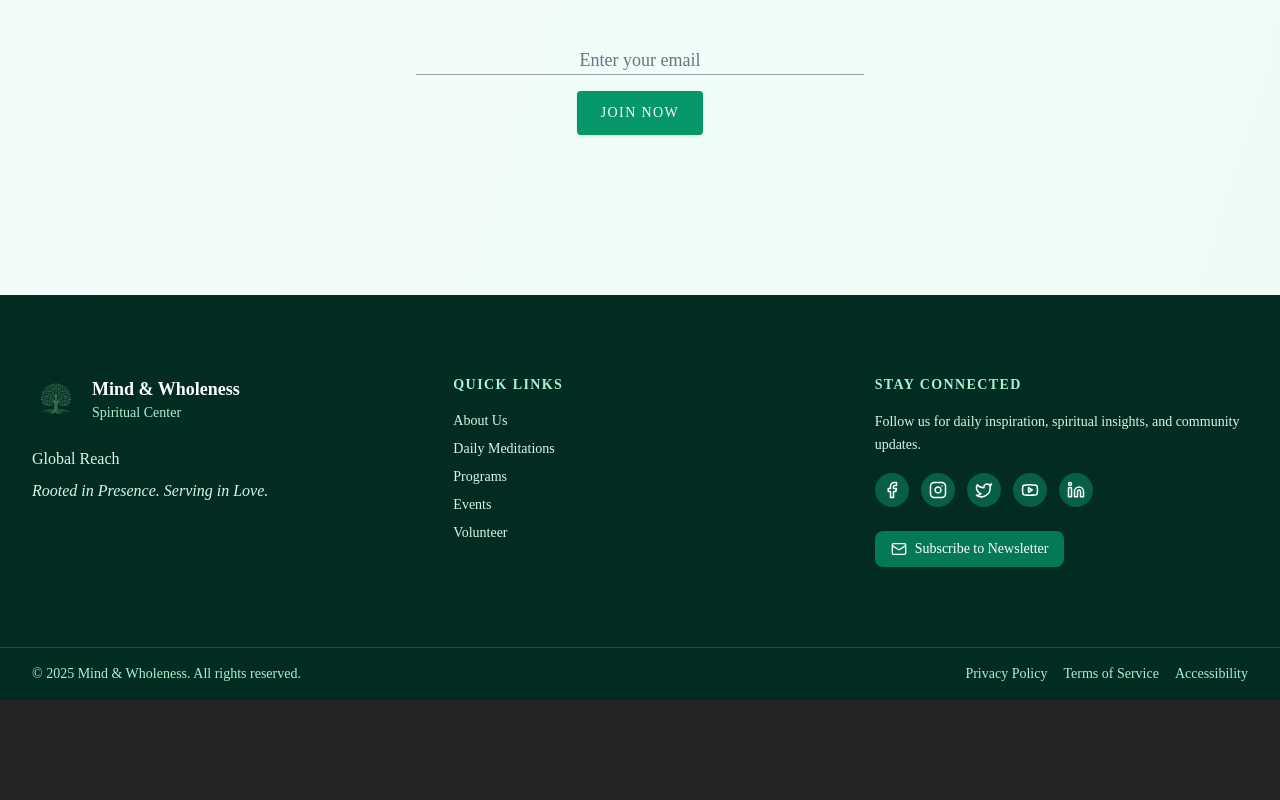
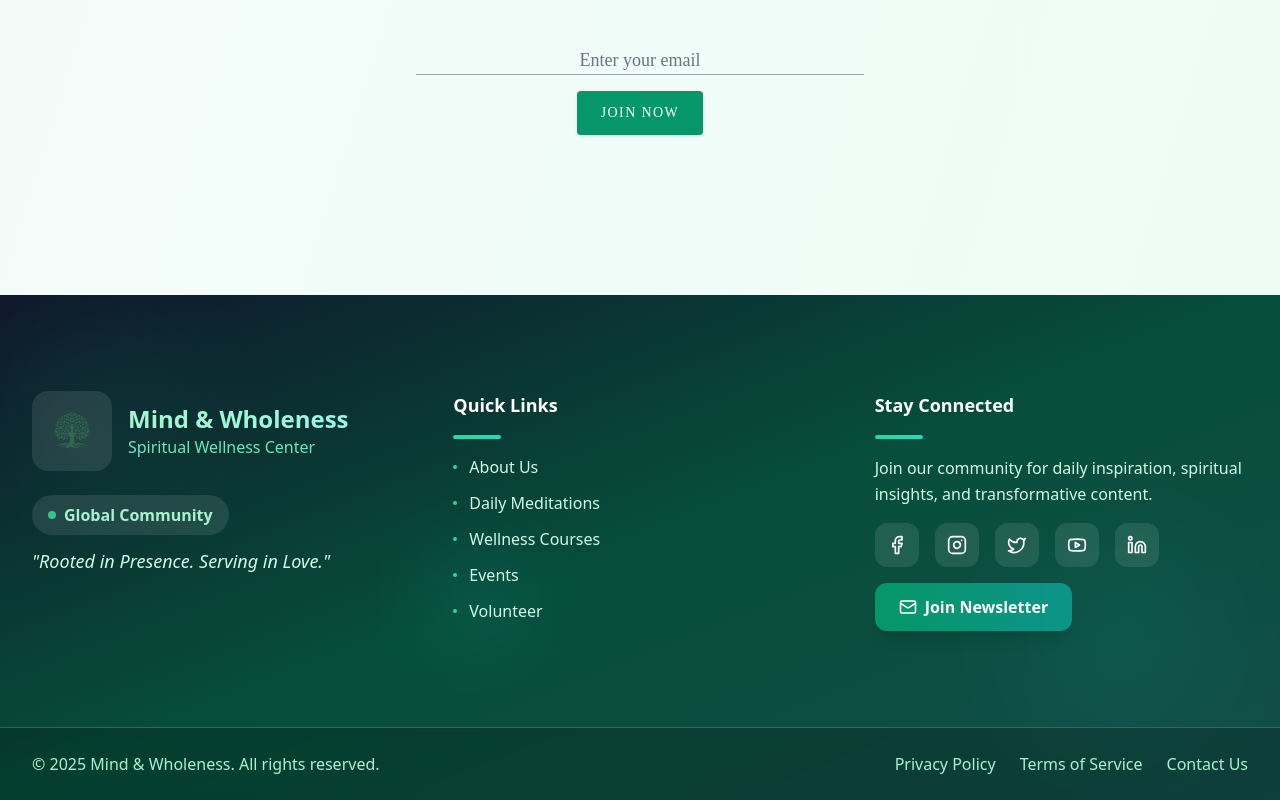
Before and after one commit to eldoJr/mind-and-wholeness, a React (Vite) app: page / in a window 1280 px wide. Shown: the part 3401-4201 px from the top of the page. Before the commit the page ends 4101 px from the top, so only its background shows below. Built offline with nearby package versions, Linux system fonts and the light colour scheme.

Commit message:
updates-8

```diff
--- a/src/components/layout/footer.tsx
+++ b/src/components/layout/footer.tsx
@@ -12,77 +12,97 @@ import logo from "/src/assets/images/logo.svg";
 
 export default function Footer() {
   return (
-    <footer className="bg-emerald-950 text-white font-serif">
-      <div className="max-w-7xl mx-auto px-4 sm:px-6 lg:px-8 py-12 sm:py-16 lg:py-20">
+    <footer className="bg-gradient-to-br from-slate-900 via-emerald-900 to-teal-900 text-white relative overflow-hidden">
+      {/* Background Pattern */}
+      <div className="absolute inset-0 opacity-10">
+        <div className="absolute top-10 left-10 w-32 h-32 bg-emerald-400 rounded-full blur-3xl" />
+        <div className="absolute bottom-20 right-20 w-40 h-40 bg-teal-400 rounded-full blur-3xl" />
+        <div className="absolute top-1/2 left-1/3 w-24 h-24 bg-cyan-400 rounded-full blur-2xl" />
+      </div>
+
+      <div className="relative z-10 max-w-7xl mx-auto px-4 sm:px-6 lg:px-8 py-16 sm:py-20 lg:py-24">
         <div className="grid grid-cols-1 sm:grid-cols-2 lg:grid-cols-3 gap-8 lg:gap-12">
 
           {/* Brand Column */}
           <div className="space-y-4 sm:space-y-6 col-span-1 sm:col-span-2 lg:col-span-1 text-center sm:text-left">
-            <div className="flex flex-col sm:flex-row items-center sm:items-center space-y-2 sm:space-y-0 sm:space-x-3">
-              <img
-                src={logo}
-                alt="Mind & Wholeness logo"
-                className="h-10 sm:h-12 w-auto"
-              />
+            <div className="flex flex-col sm:flex-row items-center sm:items-center space-y-3 sm:space-y-0 sm:space-x-4">
+              <div className="p-3 bg-white/10 backdrop-blur-sm rounded-2xl">
+                <img
+                  src={logo}
+                  alt="Mind & Wholeness logo"
+                  className="h-12 sm:h-14 w-auto"
+                />
+              </div>
               <div>
-                <h3 className="font-bold text-base sm:text-lg">
+                <h3 className="font-bold text-xl sm:text-2xl bg-gradient-to-r from-emerald-200 to-teal-200 bg-clip-text text-transparent">
                   Mind & Wholeness
                 </h3>
-                <p className="text-xs sm:text-sm text-emerald-200">
-                  Spiritual Center
+                <p className="text-sm sm:text-base text-emerald-300 font-medium">
+                  Spiritual Wellness Center
                 </p>
               </div>
             </div>
-            <div className="space-y-2 text-sm sm:text-base text-emerald-100">
-              <p className="font-medium">Global Reach</p>
-              <p className="italic">Rooted in Presence. Serving in Love.</p>
+            <div className="space-y-3 text-sm sm:text-base">
+              <div className="inline-flex items-center gap-2 px-4 py-2 bg-white/10 backdrop-blur-sm rounded-full">
+                <span className="w-2 h-2 bg-emerald-400 rounded-full animate-pulse" />
+                <p className="font-semibold text-emerald-200">Global Community</p>
+              </div>
+              <p className="text-lg italic text-emerald-100 font-light leading-relaxed">
+                "Rooted in Presence. Serving in Love."
+              </p>
             </div>
 
           </div>
 
           {/* Quick Links */}
           <div className="space-y-4 text-center sm:text-left">
-            <h4 className="uppercase text-sm font-semibold tracking-widest text-emerald-200">
+            <h4 className="text-lg font-bold text-white mb-2">
               Quick Links
             </h4>
-            <ul className="space-y-2 text-sm">
+            <div className="w-12 h-1 bg-gradient-to-r from-emerald-400 to-teal-400 rounded-full mb-4" />
+            <ul className="space-y-3 text-base">
               <li>
                 <Link
                   to="/about/about"
-                  className="text-emerald-100 hover:text-white transition-colors duration-200 hover:underline underline-offset-2"
+                  className="text-emerald-100 hover:text-white hover:translate-x-1 transition-all duration-200 flex items-center group"
                 >
+                  <span className="w-1 h-1 bg-emerald-400 rounded-full mr-3 group-hover:w-2 transition-all" />
                   About Us
                 </Link>
               </li>
               <li>
                 <Link
                   to="/programs/meditations"
-                  className="text-emerald-100 hover:text-white transition-colors duration-200 hover:underline underline-offset-2"
+                  className="text-emerald-100 hover:text-white hover:translate-x-1 transition-all duration-200 flex items-center group"
                 >
+                  <span className="w-1 h-1 bg-emerald-400 rounded-full mr-3 group-hover:w-2 transition-all" />
                   Daily Meditations
                 </Link>
               </li>
               <li>
                 <Link
-                  to="/programs/podcasts"
-                  className="text-emerald-100 hover:text-white transition-colors duration-200 hover:underline underline-offset-2"
+                  to="/programs/courses"
+                  className="text-emerald-100 hover:text-white hover:translate-x-1 transition-all duration-200 flex items-center group"
                 >
-                  Programs
+                  <span className="w-1 h-1 bg-emerald-400 rounded-full mr-3 group-hover:w-2 transition-all" />
+                  Wellness Courses
                 </Link>
               </li>
               <li>
                 <Link
                   to="/programs/events"
-                  className="text-emerald-100 hover:text-white transition-colors duration-200 hover:underline underline-offset-2"
+                  className="text-emerald-100 hover:text-white hover:translate-x-1 transition-all duration-200 flex items-center group"
                 >
+                  <span className="w-1 h-1 bg-emerald-400 rounded-full mr-3 group-hover:w-2 transition-all" />
                   Events
                 </Link>
               </li>
               <li>
                 <Link
-                  to="/programs/join"
-                  className="text-emerald-100 hover:text-white transition-colors duration-200 hover:underline underline-offset-2"
+                  to="/volunteer"
+                  className="text-emerald-100 hover:text-white hover:translate-x-1 transition-all duration-200 flex items-center group"
                 >
+                  <span className="w-1 h-1 bg-emerald-400 rounded-full mr-3 group-hover:w-2 transition-all" />
                   Volunteer
                 </Link>
               </li>
@@ -91,58 +111,59 @@ export default function Footer() {
 
           {/* Stay Connected */}
           <div className="space-y-4 text-center sm:text-left">
-            <h4 className="uppercase text-sm font-semibold tracking-widest text-emerald-200">
+            <h4 className="text-lg font-bold text-white mb-2">
               Stay Connected
             </h4>
-            <p className="text-sm text-emerald-100 leading-relaxed">
-              Follow us for daily inspiration, spiritual insights, and community updates.
+            <div className="w-12 h-1 bg-gradient-to-r from-emerald-400 to-teal-400 rounded-full mb-4" />
+            <p className="text-base text-emerald-100 leading-relaxed mb-6">
+              Join our community for daily inspiration, spiritual insights, and transformative content.
             </p>
-            <div className="flex flex-wrap gap-3 justify-center sm:justify-start">
+            <div className="flex flex-wrap gap-4 justify-center sm:justify-start mb-6">
               <a
                 href="#"
-                className="p-2 bg-emerald-800 hover:bg-emerald-700 rounded-full transition-colors duration-200 hover:scale-110 transform"
+                className="p-3 bg-white/10 backdrop-blur-sm hover:bg-white/20 rounded-xl transition-all duration-300 hover:scale-110 transform hover:-translate-y-1 group"
                 aria-label="Follow us on Facebook"
               >
-                <Facebook size={18} />
+                <Facebook size={20} className="group-hover:text-blue-400 transition-colors" />
               </a>
               <a
                 href="#"
-                className="p-2 bg-emerald-800 hover:bg-emerald-700 rounded-full transition-colors duration-200 hover:scale-110 transform"
+                className="p-3 bg-white/10 backdrop-blur-sm hover:bg-white/20 rounded-xl transition-all duration-300 hover:scale-110 transform hover:-translate-y-1 group"
                 aria-label="Follow us on Instagram"
               >
-                <Instagram size={18} />
+                <Instagram size={20} className="group-hover:text-pink-400 transition-colors" />
               </a>
               <a
                 href="#"
-                className="p-2 bg-emerald-800 hover:bg-emerald-700 rounded-full transition-colors duration-200 hover:scale-110 transform"
+                className="p-3 bg-white/10 backdrop-blur-sm hover:bg-white/20 rounded-xl transition-all duration-300 hover:scale-110 transform hover:-translate-y-1 group"
                 aria-label="Follow us on Twitter"
               >
-                <Twitter size={18} />
+                <Twitter size={20} className="group-hover:text-sky-400 transition-colors" />
               </a>
               <a
                 href="#"
-                className="p-2 bg-emerald-800 hover:bg-emerald-700 rounded-full transition-colors duration-200 hover:scale-110 transform"
+                className="p-3 bg-white/10 backdrop-blur-sm hover:bg-white/20 rounded-xl transition-all duration-300 hover:scale-110 transform hover:-translate-y-1 group"
                 aria-label="Subscribe to our YouTube channel"
               >
-                <Youtube size={18} />
+                <Youtube size={20} className="group-hover:text-red-400 transition-colors" />
               </a>
               <a
                 href="#"
-                className="p-2 bg-emerald-800 hover:bg-emerald-700 rounded-full transition-colors duration-200 hover:scale-110 transform"
+                className="p-3 bg-white/10 backdrop-blur-sm hover:bg-white/20 rounded-xl transition-all duration-300 hover:scale-110 transform hover:-translate-y-1 group"
                 aria-label="Connect with us on LinkedIn"
               >
-                <Linkedin size={18} />
+                <Linkedin size={20} className="group-hover:text-blue-500 transition-colors" />
               </a>
             </div>
 
             {/* Newsletter Signup */}
-            <div className="pt-2 flex justify-center sm:justify-start">
+            <div className="flex justify-center sm:justify-start">
               <Link
                 to="/newsletter"
-                className="inline-flex items-center text-sm bg-emerald-700 hover:bg-emerald-600 px-4 py-2 rounded-lg transition-colors duration-200 font-medium"
+                className="inline-flex items-center text-base bg-gradient-to-r from-emerald-600 to-teal-600 hover:from-emerald-500 hover:to-teal-500 px-6 py-3 rounded-xl transition-all duration-300 font-semibold shadow-lg hover:shadow-xl hover:scale-105 transform"
               >
-                <Mail size={16} className="mr-2" />
-                Subscribe to Newsletter
+                <Mail size={18} className="mr-2" />
+                Join Newsletter
               </Link>
             </div>
           </div>
@@ -150,30 +171,30 @@ export default function Footer() {
       </div>
 
       {/* Bottom Bar */}
-      <div className="border-t border-emerald-800">
-        <div className="max-w-7xl mx-auto px-4 sm:px-6 lg:px-8 py-4">
-          <div className="flex flex-col sm:flex-row justify-between items-center space-y-2 sm:space-y-0 text-xs sm:text-sm text-emerald-200">
-            <p>
+      <div className="relative z-10 border-t border-white/20 bg-black/20 backdrop-blur-sm">
+        <div className="max-w-7xl mx-auto px-4 sm:px-6 lg:px-8 py-6">
+          <div className="flex flex-col sm:flex-row justify-between items-center space-y-3 sm:space-y-0 text-sm sm:text-base text-emerald-200">
+            <p className="font-medium">
               © {new Date().getFullYear()} Mind & Wholeness. All rights reserved.
             </p>
-            <div className="flex flex-wrap gap-4">
+            <div className="flex flex-wrap gap-6">
               <Link
                 to="/privacy"
-                className="hover:text-white transition-colors duration-200 hover:underline underline-offset-2"
+                className="hover:text-white transition-all duration-200 hover:translate-y-[-1px] font-medium"
               >
                 Privacy Policy
               </Link>
               <Link
                 to="/terms"
-                className="hover:text-white transition-colors duration-200 hover:underline underline-offset-2"
+                className="hover:text-white transition-all duration-200 hover:translate-y-[-1px] font-medium"
               >
                 Terms of Service
               </Link>
               <Link
-                to="/accessibility"
-                className="hover:text-white transition-colors duration-200 hover:underline underline-offset-2"
+                to="/contact"
+                className="hover:text-white transition-all duration-200 hover:translate-y-[-1px] font-medium"
               >
-                Accessibility
+                Contact Us
               </Link>
             </div>
           </div>
```
